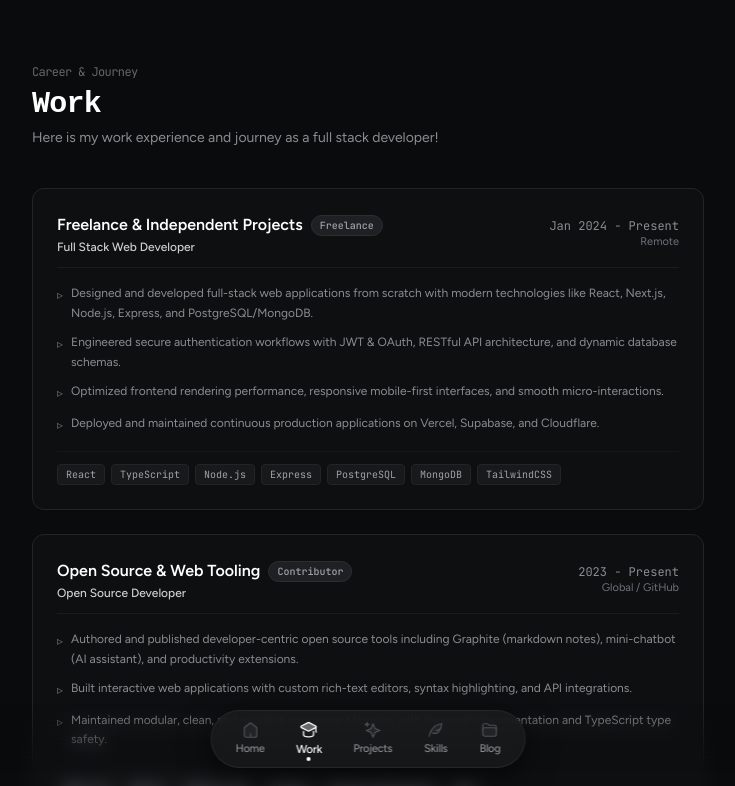
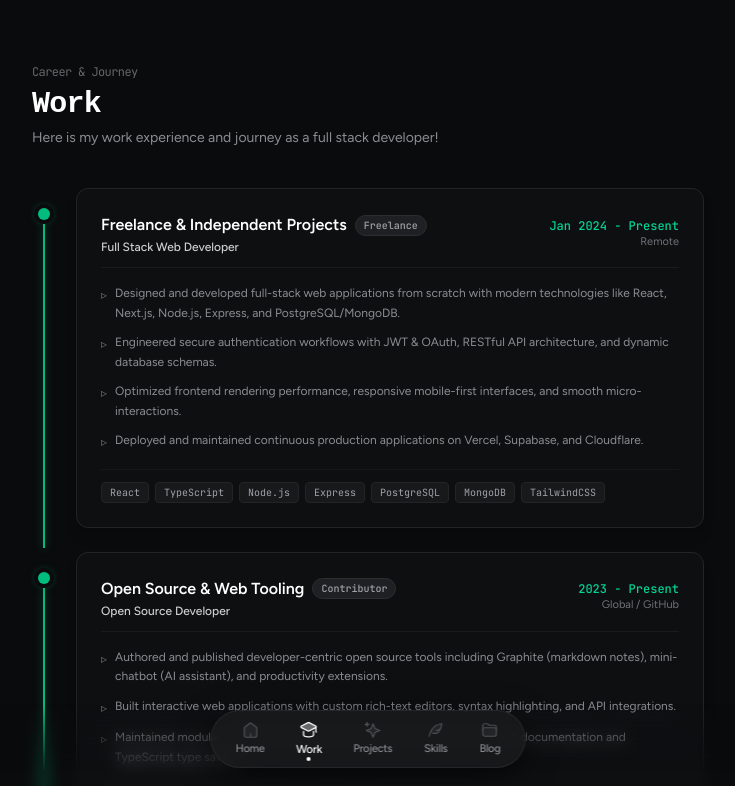
Before and after one commit to ankitsensei/ankitbhagat-portfolio, a React (Vite) app: page /work in a window 1280 px wide. Shown: the top 786 px of the page, without its empty margins (272-1007 px from the left). Built offline with nearby package versions, Linux system fonts and the light colour scheme; a web font is replaced by a local one.

Commit message:
style: homescreen ui changed a bit

```diff
--- a/src/components/ExperienceTimeline.tsx
+++ b/src/components/ExperienceTimeline.tsx
@@ -66,8 +66,11 @@ export const ExperienceTimeline: React.FC = () => {
 
         {/* Connected Horizontal Timeline (Always 1 single line on all screens) */}
         <div className="relative pt-2 pb-1">
-          {/* Horizontal connecting line */}
-          <div className="absolute top-[13px] left-3 right-3 sm:left-4 sm:right-4 h-[1px] bg-[#2D2E2F] border-t border-dashed border-[#3D3E42]" />
+          {/* Base horizontal connecting line */}
+          <div className="absolute top-[13px] left-3 right-3 sm:left-4 sm:right-4 h-[1.5px] bg-[#232426]" />
+
+          {/* Present segment highlighted in green (only the line) */}
+          <div className="absolute top-[13px] left-[50%] right-3 sm:right-4 h-[1.5px] bg-emerald-500 shadow-[0_0_8px_rgba(16,185,129,0.7)]" />
 
           {/* 4-column grid that stays in the same line even on mobile */}
           <div className="relative grid grid-cols-4 gap-1.5 sm:gap-3">
--- a/src/components/Hero.tsx
+++ b/src/components/Hero.tsx
@@ -6,30 +6,10 @@ import { FiMail } from "react-icons/fi";
 export const Hero: React.FC = () => {
   return (
     <div id="hero-section" className="page-col relative">
-      {/* Top Profile & Status Section without banner */}
-      <div className="flex flex-col sm:flex-row sm:items-center justify-between gap-4">
-        {/* Avatar with sleek ring and glow */}
-        <div className="relative group w-fit">
-          <div className="relative h-20 w-20 sm:h-24 sm:w-24 overflow-hidden rounded-2xl border border-[#2D2E2F] bg-[#121314] shadow-2xl ring-1 ring-white/10 transition-all duration-300 group-hover:border-white/30 group-hover:shadow-[0_0_25px_rgba(255,255,255,0.06)]">
-            <img
-              src={DP}
-              alt="Ankit Bhagat"
-              className="h-full w-full object-cover transition-transform duration-300 group-hover:scale-105"
-            />
-          </div>
-        </div>
-
-        {/* Availability Badge */}
-        <div className="inline-flex items-center gap-2 px-3 py-1.5 rounded-full border border-emerald-500/25 bg-emerald-500/10 text-emerald-400 text-xs font-mono w-fit shadow-[0_0_15px_rgba(16,185,129,0.12)]">
-          <span className="relative flex h-2 w-2">
-            <span className="animate-ping absolute inline-flex h-full w-full rounded-full bg-emerald-400 opacity-75"></span>
-            <span className="relative inline-flex rounded-full h-2 w-2 bg-emerald-500"></span>
-          </span>
-          <span>Available for freelancing & projects</span>
-        </div>
-      </div>
-
-      <div className="pt-2">
+      {/* Top Header: Left Info (Hey it's me, Name, Availability) & Right Profile Picture */}
+      <div className="flex items-start justify-between gap-4 sm:gap-6">
+        {/* Left Side: Name, Tag, Availability */}
+        <div className="flex flex-col min-w-0">
           {/* Hey it's me tag */}
           <div className="jetbrains-mono flex items-center gap-1.5 text-xs tracking-tighter text-[#8B8D91]/70 mb-1.5">
             <span>Hey It's me</span>
@@ -67,10 +47,37 @@ export const Hero: React.FC = () => {
               </span>
             </a>
           </h1>
+
+          {/* Availability Badge directly under name */}
+          <div className="mt-2.5 inline-flex items-center gap-2 px-3 py-1 rounded-full border border-emerald-500/25 bg-emerald-500/10 text-emerald-400 text-xs font-mono w-fit shadow-[0_0_15px_rgba(16,185,129,0.12)]">
+            <span className="relative flex h-2 w-2">
+              <span className="animate-ping absolute inline-flex h-full w-full rounded-full bg-emerald-400 opacity-75"></span>
+              <span className="relative inline-flex rounded-full h-2 w-2 bg-emerald-500"></span>
+            </span>
+            <span>Available for freelancing & projects</span>
+          </div>
+        </div>
+
+        {/* Avatar on Right side with live green dot at right bottom corner */}
+        <div className="relative shrink-0 group">
+          <div className="relative h-20 w-20 sm:h-24 sm:w-24 overflow-hidden rounded-2xl border border-[#2D2E2F] bg-[#121314] shadow-2xl ring-1 ring-white/10 transition-all duration-300 group-hover:border-white/30 group-hover:shadow-[0_0_25px_rgba(255,255,255,0.06)]">
+            <img
+              src={DP}
+              alt="Ankit Bhagat"
+              className="h-full w-full object-cover transition-transform duration-300 group-hover:scale-105"
+            />
+          </div>
+
+          {/* Live green dot at right bottom corner of the picture */}
+          <div className="absolute -bottom-1 -right-1 flex h-4 w-4 sm:h-4.5 sm:w-4.5 items-center justify-center pointer-events-none">
+            <span className="animate-ping absolute inline-flex h-3.5 w-3.5 rounded-full bg-emerald-400 opacity-75" />
+            <span className="relative inline-flex h-3 w-3 sm:h-3.5 sm:w-3.5 rounded-full bg-emerald-500 border-2 border-[#0A0B0C] shadow-[0_0_10px_rgba(16,185,129,0.9)]" />
+          </div>
+        </div>
       </div>
 
       {/* Clean, Straightforward Bio */}
-      <div className="max-w-xl">
+      <div className="max-w-xl mt-1">
         <p className="text-sm leading-relaxed text-[#A1A1AA]">
           I'm a <span className="font-medium text-white">Full Stack Web Developer</span> building fast, scalable applications and modern web experiences. Specializing in <span className="font-medium text-white">React / Next.js</span> on the frontend and <span className="font-medium text-white">Node.js, Express & PostgreSQL / MongoDB</span> on the backend.
         </p>
--- a/src/pages/Work.tsx
+++ b/src/pages/Work.tsx
@@ -10,6 +10,7 @@ interface WorkExperience {
   location: string;
   description: string[];
   skills?: string[];
+  isCurrent?: boolean;
 }
 
 const workData: WorkExperience[] = [
@@ -26,6 +27,7 @@ const workData: WorkExperience[] = [
       "Deployed and maintained continuous production applications on Vercel, Supabase, and Cloudflare.",
     ],
     skills: ["React", "TypeScript", "Node.js", "Express", "PostgreSQL", "MongoDB", "TailwindCSS"],
+    isCurrent: true,
   },
   {
     company: "Open Source & Web Tooling",
@@ -39,6 +41,7 @@ const workData: WorkExperience[] = [
       "Maintained modular, clean, and reusable component libraries with thorough documentation and TypeScript type safety.",
     ],
     skills: ["Next.js", "React", "Gemini API", "Tiptap", "Chrome Extensions", "Git"],
+    isCurrent: true,
   },
   {
     company: "B.Tech Computer Science & Engineering",
@@ -51,6 +54,7 @@ const workData: WorkExperience[] = [
       "Active problem solver on competitive programming platforms and passionate learner of scalable backend architectures.",
     ],
     skills: ["C/C++", "Python", "Data Structures", "Algorithms", "DBMS", "OS"],
+    isCurrent: false,
   },
 ];
 
@@ -74,12 +78,38 @@ export const Work: React.FC = () => {
         </div>
 
         {/* Work Timeline List */}
-        <div className="flex flex-col gap-6">
+        <div className="relative flex flex-col">
           {workData.map((item, index) => (
+            <div key={index} className="relative flex gap-3 sm:gap-5 group">
+              {/* Timeline Spine Column */}
+              <div className="flex flex-col items-center shrink-0 w-5 sm:w-6">
+                {/* Node dot aligned with header of card */}
+                <div className="relative z-10 flex items-center justify-center mt-5">
+                  {item.isCurrent ? (
+                    <div className="relative flex items-center justify-center">
+                      <span className="animate-ping absolute inline-flex h-3.5 w-3.5 rounded-full bg-emerald-400 opacity-75" />
+                      <span className="relative z-10 h-2.5 w-2.5 sm:h-3 sm:w-3 rounded-full bg-emerald-500 ring-4 ring-[#0A0B0C] shadow-[0_0_10px_rgba(16,185,129,0.8)]" />
+                    </div>
+                  ) : (
+                    <span className="relative z-10 h-2.5 w-2.5 sm:h-3 sm:w-3 rounded-full bg-[#52525B] ring-4 ring-[#0A0B0C]" />
+                  )}
+                </div>
+
+                {/* Connecting Vertical Line (Green highlighting only for present timeline) */}
+                {index < workData.length - 1 && (
                   <div
-              key={index}
-              className="relative flex flex-col rounded-xl border border-[#232426] bg-[#121314]/60 p-5 sm:p-6 transition-all duration-300 hover:border-white/20 hover:bg-[#141517]"
-            >
+                    className={`w-[2px] flex-1 my-1 transition-colors duration-300 ${
+                      item.isCurrent
+                        ? "bg-emerald-500 shadow-[0_0_8px_rgba(16,185,129,0.5)]"
+                        : "bg-[#232426]"
+                    }`}
+                  />
+                )}
+              </div>
+
+              {/* Work Card */}
+              <div className="flex-1 pb-6 min-w-0">
+                <div className="relative flex flex-col rounded-xl border border-[#232426] bg-[#121314]/60 p-4 sm:p-6 transition-all duration-300 hover:border-white/20 hover:bg-[#141517] shadow-lg">
                   {/* Card Header */}
                   <div className="flex flex-col sm:flex-row sm:items-center justify-between gap-2 pb-3 border-b border-[#232426]/60">
                     <div>
@@ -97,7 +127,7 @@ export const Work: React.FC = () => {
                     </div>
 
                     <div className="flex flex-col sm:items-end">
-                  <span className="jetbrains-mono text-xs text-[#8B8D91]">
+                      <span className={`jetbrains-mono text-xs ${item.isCurrent ? "text-emerald-400 font-medium" : "text-[#8B8D91]"}`}>
                         {item.period}
                       </span>
                       <span className="text-[11px] text-[#71717A]">
@@ -130,6 +160,8 @@ export const Work: React.FC = () => {
                     </div>
                   )}
                 </div>
+              </div>
+            </div>
           ))}
         </div>
 
```
Lines whose indentation alone changed are shown as unchanged.
